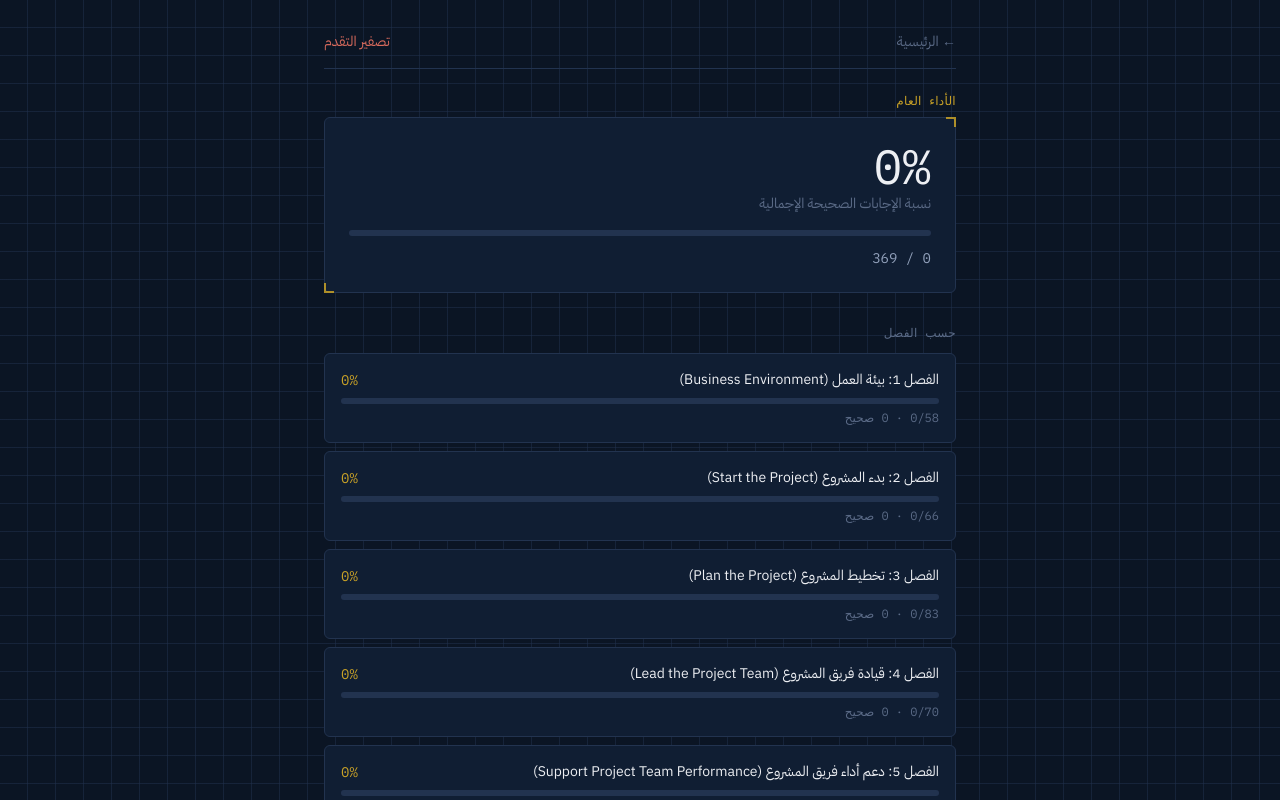
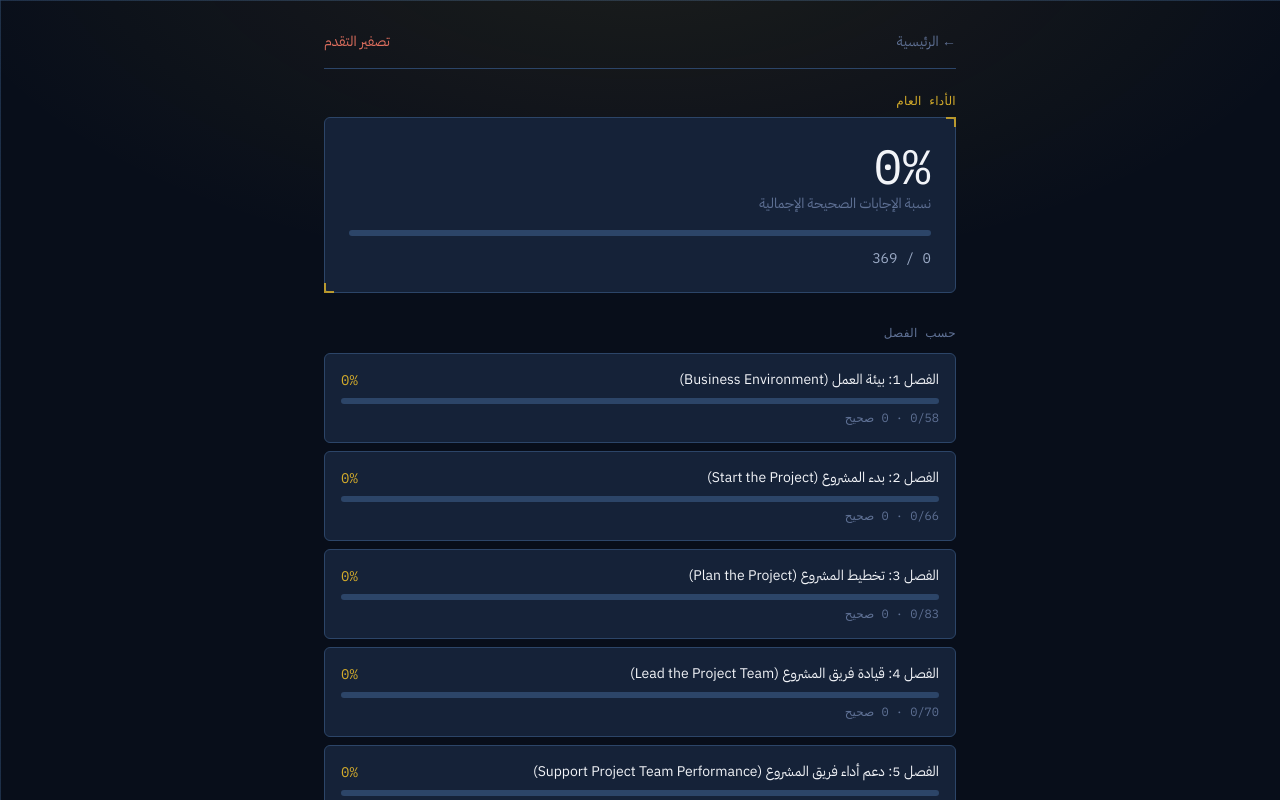
Before and after one commit to mtcit1916/PMP, a Next.js app: page /stats in a window 1280 px wide. Shown: the top 800 px of the page. Built offline with nearby package versions, Linux system fonts and the light colour scheme.

Commit message:
Add files via upload

```diff
--- a/app/globals.css
+++ b/app/globals.css
@@ -9,17 +9,19 @@ html {
 body {
   padding-top: env(safe-area-inset-top, 0px);
   padding-bottom: env(safe-area-inset-bottom, 0px);
-  background-color: #0B1524;
+  background-color: #080E1A;
 }
 
-/* خلفية شبكية خافتة تحاكي ورق المخططات الهندسية */
+/* خلفية شبكية + توهج علوي خافت يكسر التسطيح بدل لون واحد متجانس */
 .blueprint-bg {
-  background-color: #0B1524;
+  background-color: #080E1A;
   background-image:
-    linear-gradient(rgba(34, 51, 79, 0.5) 1px, transparent 1px),
-    linear-gradient(90deg, rgba(34, 51, 79, 0.5) 1px, transparent 1px);
-  background-size: 28px 28px;
-  background-position: -1px -1px;
+    radial-gradient(1200px 600px at 50% -10%, rgba(212, 172, 43, 0.10), transparent 60%),
+    linear-gradient(rgba(44, 69, 104, 0.6) 1px, transparent 1px),
+    linear-gradient(90deg, rgba(44, 69, 104, 0.6) 1px, transparent 1px);
+  background-size: auto, 28px 28px, 28px 28px;
+  background-position: center, -1px -1px, -1px -1px;
+  background-attachment: fixed, scroll, scroll;
 }
 
 /* بطاقة بعلامات زاوية تحاكي مخططات المهندسين */
@@ -27,29 +29,22 @@ body {
   position: relative;
 }
 .corner-card::before,
-.corner-card::after,
-.corner-card > .corner-tl,
-.corner-card > .corner-br {
+.corner-card::after {
   content: "";
   position: absolute;
   width: 10px;
   height: 10px;
-  border-color: #C9A227;
   opacity: 0.85;
 }
 .corner-card::before {
   top: -1px;
   right: -1px;
-  border-top: 2px solid #C9A227;
-  border-right: 2px solid #C9A227;
+  border-top: 2px solid #D4AC2B;
+  border-right: 2px solid #D4AC2B;
 }
 .corner-card::after {
   bottom: -1px;
   left: -1px;
-  border-bottom: 2px solid #C9A227;
-  border-left: 2px solid #C9A227;
+  border-bottom: 2px solid #D4AC2B;
+  border-left: 2px solid #D4AC2B;
 }
-
-.text-shadow-none {
-  text-shadow: none;
-}
--- a/app/layout.js
+++ b/app/layout.js
@@ -7,7 +7,7 @@ export const metadata = {
 };
 
 export const viewport = {
-  themeColor: "#0B1524",
+  themeColor: "#080E1A",
   width: "device-width",
   initialScale: 1,
 };
--- a/tailwind.config.js
+++ b/tailwind.config.js
@@ -8,30 +8,30 @@ module.exports = {
     extend: {
       colors: {
         ink: {
-          DEFAULT: "#EDEFF3",
-          dim: "#93A2BC",
-          faint: "#5B6B87",
+          DEFAULT: "#F2F4F8",
+          dim: "#9DACC7",
+          faint: "#5F7195",
         },
         surface: {
-          DEFAULT: "#101E33",
-          alt: "#16273F",
-          raised: "#1C2E4A",
+          DEFAULT: "#152238",
+          alt: "#1C2E4C",
+          raised: "#25406A",
         },
         bp: {
-          bg: "#0B1524",
-          line: "#22334F",
+          bg: "#080E1A",
+          line: "#2C4568",
         },
         gold: {
-          DEFAULT: "#C9A227",
-          bright: "#E4C158",
+          DEFAULT: "#D4AC2B",
+          bright: "#F0C94E",
           dim: "#8A701C",
         },
         good: {
-          DEFAULT: "#4CAF7D",
+          DEFAULT: "#48B47F",
           dim: "#2E6B4C",
         },
         bad: {
-          DEFAULT: "#D96B5D",
+          DEFAULT: "#E1705F",
           dim: "#8C4038",
         },
       },
@@ -39,12 +39,6 @@ module.exports = {
         sans: ["'IBM Plex Sans Arabic'", "system-ui", "sans-serif"],
         mono: ["'IBM Plex Mono'", "ui-monospace", "monospace"],
       },
-      backgroundImage: {
-        grid: "linear-gradient(rgba(34,51,79,0.55) 1px, transparent 1px), linear-gradient(90deg, rgba(34,51,79,0.55) 1px, transparent 1px)",
-      },
-      backgroundSize: {
-        grid: "28px 28px",
-      },
     },
   },
   plugins: [],
```
Also changed, not shown: public/manifest.json.
